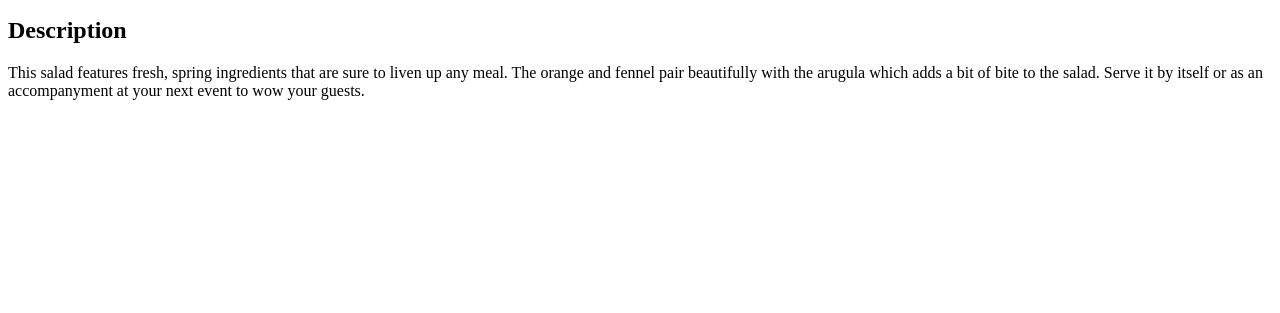
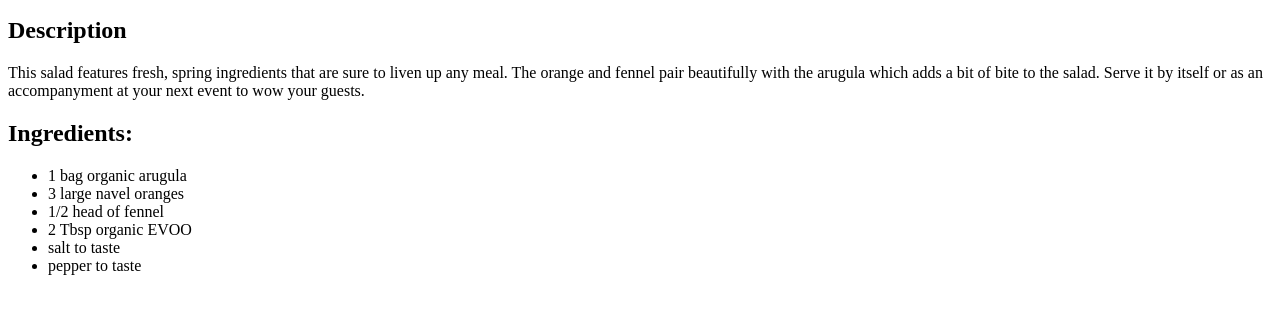
Before and after one commit to currently-eating/odin-recipes, a plain HTML site: page recipes/fennel-orange-salad.html in a window 1280 px wide. Shown: the part 101-414 px from the top of the page. Drawn offline with Linux system fonts and the light colour scheme.

Commit message:
Add ingredients list

```diff
--- a/recipes/fennel-orange-salad.html
+++ b/recipes/fennel-orange-salad.html
@@ -18,6 +18,15 @@
         the salad. Serve it by itself or as an accompanyment at
         your next event to wow your guests.
     </p>
+    <h2>Ingredients:</h2>
+        <ul>
+            <li>1 bag organic arugula</li>
+            <li>3 large navel oranges</li>
+            <li>1/2 head of fennel</li>
+            <li>2 Tbsp organic EVOO</li>
+            <li>salt to taste</li>
+            <li>pepper to taste</li>
+        </ul>
 
 </body>
 </html>
```
